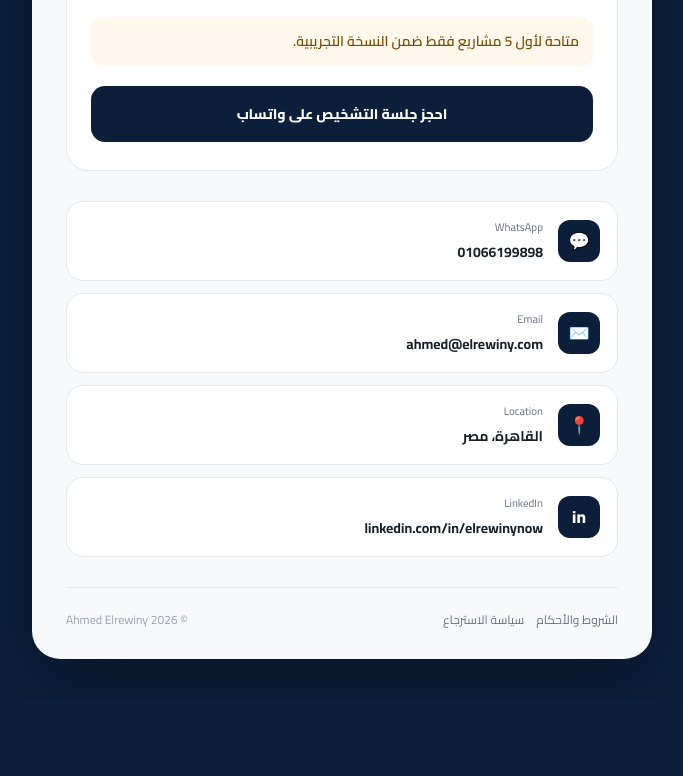
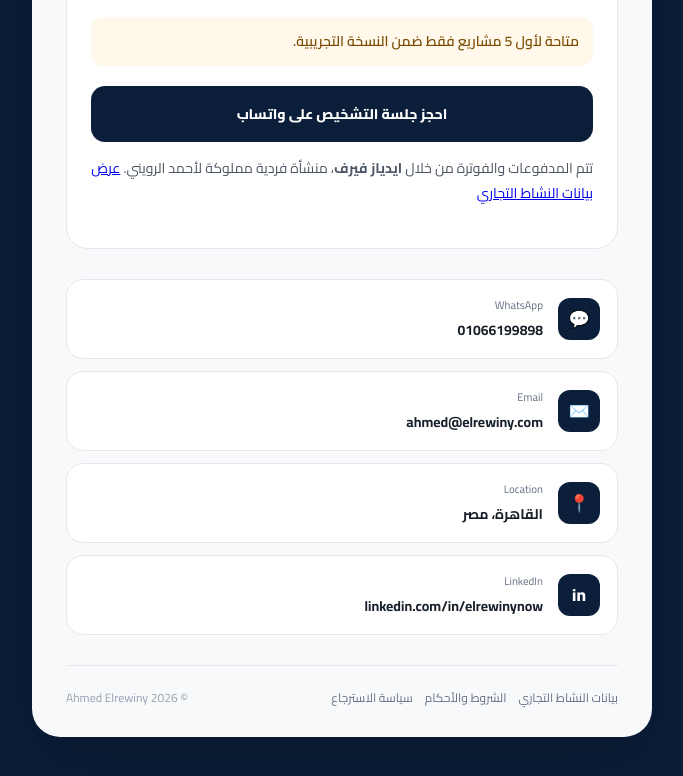
Before and after one commit to elrewinynow/portfolio, a plain HTML site: page index.html in a window 1280 px wide. Shown: the part 730-1506 px from the top of the page, without its empty margins (298-981 px from the left). Before the commit the page ends 1429 px from the top, so only its background shows below. Drawn offline with Linux system fonts and the light colour scheme.

Commit message:
Update index.html

```diff
--- a/index.html
+++ b/index.html
@@ -5,6 +5,7 @@
   <meta name="viewport" content="width=device-width, initial-scale=1.0">
 
   <title>أحمد الرويني | Digital Marketing</title>
+
   <meta
     name="description"
     content="أحمد الرويني — مؤسس Ideas Verve. جلسات تشخيص تسويقي لأصحاب المشاريع."
@@ -67,6 +68,13 @@
         احجز جلسة التشخيص على واتساب
       </a>
 
+      <p class="payment-note">
+        تتم المدفوعات والفوترة من خلال
+        <strong>ايدياز فيرف</strong>،
+        منشأة فردية مملوكة لأحمد الرويني.
+        <a href="business-info.html">عرض بيانات النشاط التجاري</a>
+      </p>
+
     </section>
 
     <!-- Contact -->
@@ -119,6 +127,7 @@
     <footer>
 
       <div class="legal-links">
+        <a href="business-info.html">بيانات النشاط التجاري</a>
         <a href="terms.html">الشروط والأحكام</a>
         <a href="refund-policy.html">سياسة الاسترجاع</a>
       </div>
```
